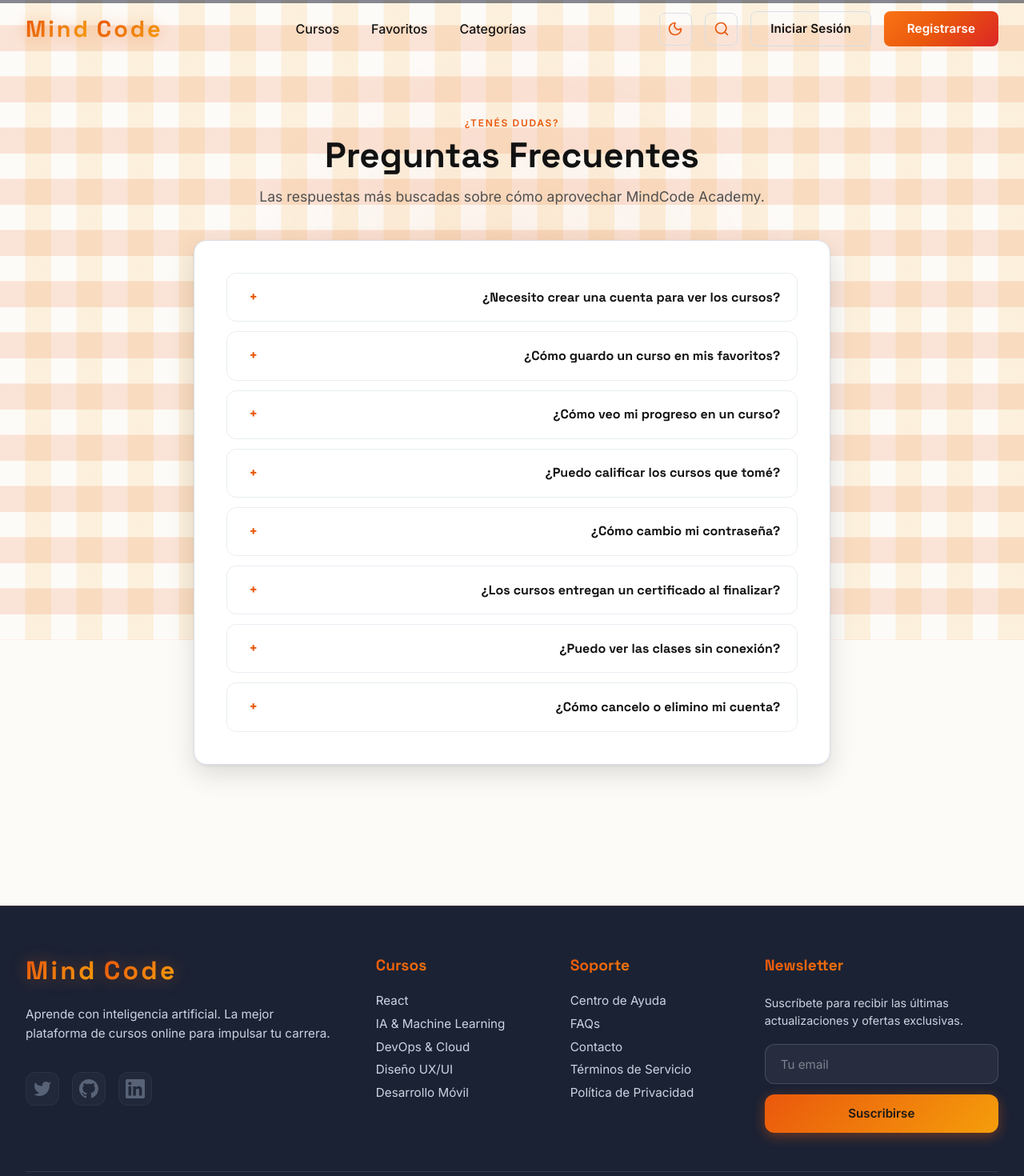
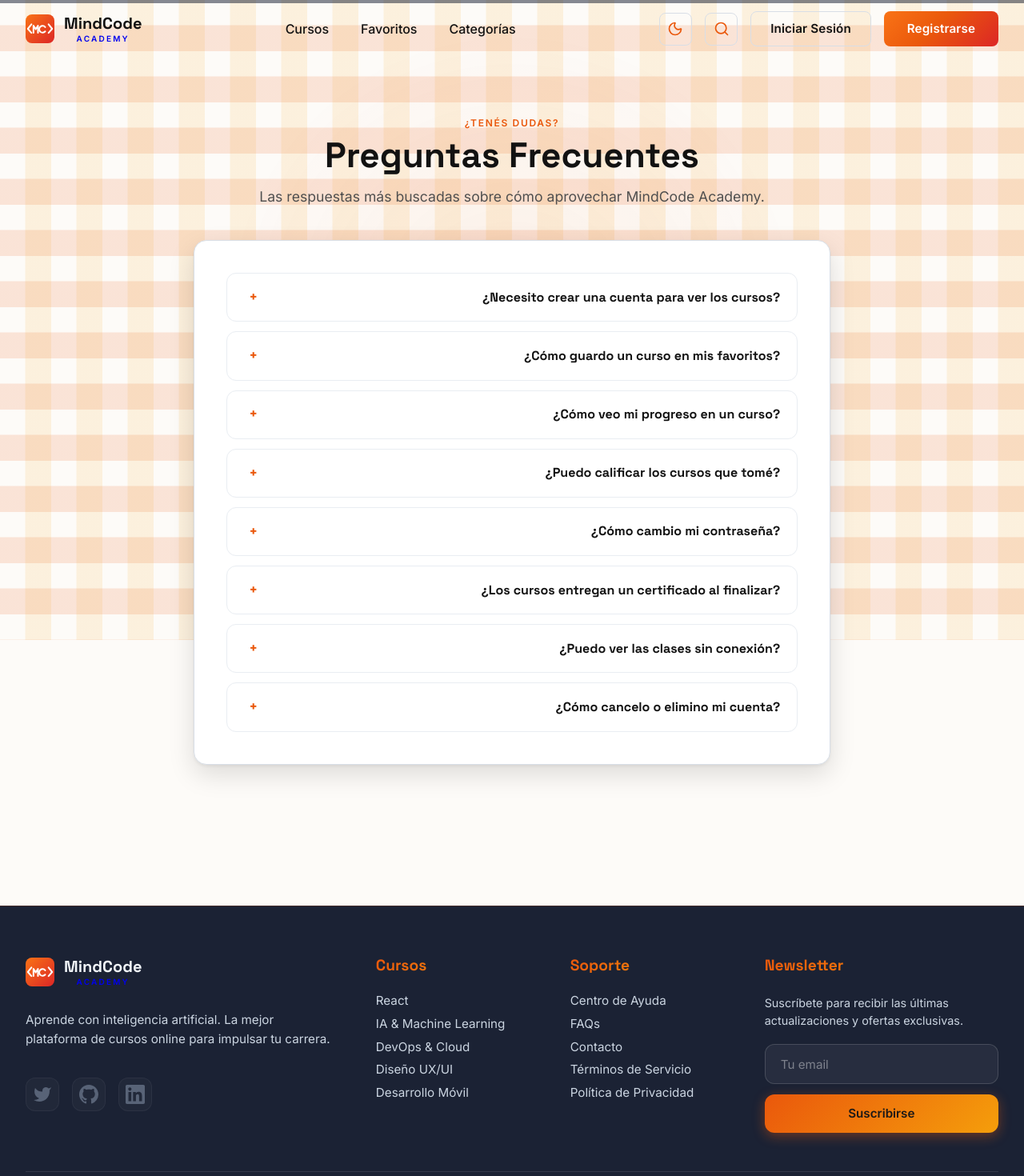
Before and after one commit to SilvanoPuccini/mindcode-academy, a Next.js app in the folder Frontend/: page /faq in a window 1280 px wide. Shown: the top 1470 px of the page at 80% size. Built offline with nearby package versions, Linux system fonts and the light colour scheme; no server answers.

Commit message:
feat(brand): <MC> monogram logo, favicon and wordmark lockup
- gradient tile with code angle brackets wrapping a glued MC ligature
- same artwork as app/icon.svg favicon
- wordmark: MindCode over letter-spaced Academy, centered, theme-aware

```diff
--- a/Frontend/src/app/forgot-password/page.tsx
+++ b/Frontend/src/app/forgot-password/page.tsx
@@ -24,7 +24,7 @@ export default function ForgotPasswordPage() {
     <main className={styles.authPage}>
       <div className={styles.card}>
         <div className={styles.logoWrap}>
-          <Logo />
+          <Logo withWordmark />
         </div>
 
         <header className={styles.header}>
--- a/Frontend/src/app/login/page.tsx
+++ b/Frontend/src/app/login/page.tsx
@@ -40,7 +40,7 @@ export default function LoginPage() {
     <main className={styles.authPage}>
       <div className={styles.card}>
         <div className={styles.logoWrap}>
-          <Logo />
+          <Logo withWordmark />
         </div>
 
         <header className={styles.header}>
--- a/Frontend/src/app/register/page.tsx
+++ b/Frontend/src/app/register/page.tsx
@@ -84,7 +84,7 @@ export default function RegisterPage() {
     <main className={styles.authPage}>
       <div className={styles.card}>
         <div className={styles.logoWrap}>
-          <Logo />
+          <Logo withWordmark />
         </div>
 
         <header className={styles.header}>
--- a/Frontend/src/components/Footer/Footer.module.scss
+++ b/Frontend/src/components/Footer/Footer.module.scss
@@ -35,38 +35,19 @@
   gap: 1.2rem;
 }
 
-.logo {
-  display: flex;
-  gap: 0.5rem;
-  align-items: center;
-  font-family: var(--font-space);
-  font-size: 2rem;
-  font-weight: 700;
-  letter-spacing: 0.1em;
-  margin-bottom: 0.5rem;
-}
-
-.logoMind {
-  background: linear-gradient(135deg, color('primary') 0%, color('secondary') 100%);
-  -webkit-background-clip: text;
-  -webkit-text-fill-color: transparent;
-  background-clip: text;
-  filter: drop-shadow(0 0 10px color('primary-glow'));
-}
-
-.logoIA {
-  background: linear-gradient(135deg, color('accent') 0%, color('secondary') 100%);
-  -webkit-background-clip: text;
-  -webkit-text-fill-color: transparent;
-  background-clip: text;
-  filter: drop-shadow(0 0 10px color('accent-glow'));
-}
-
 // The footer surface is intentionally dark in
 // BOTH themes (Netflix-style dark band), so its
 // interior colors are pinned to the dark-palette
 // slate values instead of theme tokens, which
 // would flip to dark-on-dark in light mode.
+// The Logo wordmark reads theme text vars, so the
+// same slate values are re-scoped onto the lockup.
+.lockup {
+  --text-primary: #F1F5F9;
+  --text-secondary: #94A3B8;
+  margin-bottom: 0.5rem;
+}
+
 .description {
   color: #CBD5E1;
   font-family: var(--font-inter);
--- a/Frontend/src/components/Footer/Footer.tsx
+++ b/Frontend/src/components/Footer/Footer.tsx
@@ -3,6 +3,7 @@
 import { useState } from 'react';
 import Link from 'next/link';
 import { useToast } from '@/contexts/ToastContext';
+import { Logo } from '@/components/Logo/Logo';
 import styles from './Footer.module.scss';
 
 // Real, editorial-worthy slice of the course-taxonomy.ts categories
@@ -49,9 +50,8 @@ export function Footer() {
         <div className={styles.grid}>
           {/* Column 1: About */}
           <div className={styles.column}>
-            <div className={styles.logo}>
-              <span className={styles.logoMind}>Mind</span>
-              <span className={styles.logoIA}>Code</span>
+            <div className={styles.lockup}>
+              <Logo withWordmark />
             </div>
             <p className={styles.description}>
               Aprende con inteligencia artificial. La mejor plataforma de cursos online para impulsar tu carrera.
--- a/Frontend/src/components/Logo/Logo.module.scss
+++ b/Frontend/src/components/Logo/Logo.module.scss
@@ -1,18 +1,13 @@
-@import '../../styles/vars.scss';
+// Branded logo lockup: gradient icon tile plus optional wordmark block.
+// Colors come from theme tokens so the wordmark stays legible in both
+// light and dark mode; the white strokes sit on the gradient tile and
+// are theme-independent.
 
-// Same visual recipe as the Navbar wordmark
-// (Navbar.module.scss), extracted so auth pages
-// (login/register/forgot-password) can link back
-// to the home page with a consistent brand mark.
 .logo {
   display: inline-flex;
-  gap: 0.5rem;
   align-items: center;
+  gap: 0.75rem;
   text-decoration: none;
-  font-family: var(--font-space);
-  font-size: 1.8rem;
-  font-weight: 700;
-  letter-spacing: 0.1em;
   transition: transform 0.3s;
 
   &:hover {
@@ -22,22 +17,36 @@
   &:focus-visible {
     outline: 2px solid var(--accent);
     outline-offset: 4px;
-    border-radius: 2px;
+    border-radius: var(--radius-sm);
   }
 }
 
-.logoMind {
-  background: linear-gradient(135deg, color('primary') 0%, color('secondary') 100%);
-  -webkit-background-clip: text;
-  -webkit-text-fill-color: transparent;
-  background-clip: text;
-  filter: drop-shadow(0 0 10px color('primary-glow'));
+.icon {
+  display: block;
+  flex-shrink: 0;
 }
 
-.logoIA {
-  background: linear-gradient(135deg, color('accent') 0%, color('secondary') 100%);
-  -webkit-background-clip: text;
-  -webkit-text-fill-color: transparent;
-  background-clip: text;
-  filter: drop-shadow(0 0 10px color('accent-glow'));
+.wordmark {
+  display: flex;
+  flex-direction: column;
+  align-items: center;
+  gap: 0.25rem;
 }
+
+.wordmarkTitle {
+  font-family: var(--font-space);
+  font-size: 1.25rem;
+  font-weight: 700;
+  line-height: 1;
+  color: var(--text-primary);
+}
+
+.wordmarkSubtitle {
+  font-family: var(--font-inter);
+  font-size: 10px;
+  font-weight: 600;
+  letter-spacing: 0.22em;
+  text-transform: uppercase;
+  line-height: 1;
+  color: var(--text-strong);
+}
--- a/Frontend/src/components/Logo/Logo.tsx
+++ b/Frontend/src/components/Logo/Logo.tsx
@@ -1,26 +1,78 @@
+import { useId } from "react";
 import Link from "next/link";
 import styles from "./Logo.module.scss";
 
 interface LogoProps {
+  /** Icon tile size in px. */
+  size?: number;
+  /** Show the "MindCode / ACADEMY" text lockup next to the icon. */
+  withWordmark?: boolean;
   className?: string;
   onClick?: () => void;
 }
 
 /**
- * MindCode Academy wordmark, linking back to the home page.
- * Shared by the Navbar and the standalone auth pages
+ * MindCode Academy brand mark: gradient tile with code brackets wrapping a
+ * glued "MC" ligature. Shared by the Navbar, Footer and standalone auth pages
  * (login/register/forgot-password), which don't mount
- * the full Navbar but still need a clickable way back.
+ * the full Navbar but still need a clickable way back home.
  */
-export function Logo({ className, onClick }: LogoProps) {
+export function Logo({
+  size = 36,
+  withWordmark = false,
+  className,
+  onClick,
+}: LogoProps) {
+  // Unique-per-instance gradient id so several logos can coexist
+  // on one page without their <defs> colliding (SVG ids are global).
+  const gradientId = `mc-logo-gradient-${useId().replace(/[^a-zA-Z0-9_-]/g, "")}`;
+
   return (
     <Link
       href="/"
+      aria-label={withWordmark ? undefined : "MindCode Academy"}
       className={className ? `${styles.logo} ${className}` : styles.logo}
       onClick={onClick}
     >
-      <span className={styles.logoMind}>Mind</span>
-      <span className={styles.logoIA}>Code</span>
+      <svg
+        className={styles.icon}
+        width={size}
+        height={size}
+        viewBox="0 0 64 64"
+        role="img"
+        aria-hidden="true"
+        focusable="false"
+      >
+        <defs>
+          <linearGradient id={gradientId} x1="0" y1="0" x2="1" y2="1">
+            <stop offset="0" stopColor="#F97316" />
+            <stop offset="1" stopColor="#DC2626" />
+          </linearGradient>
+        </defs>
+        <rect width="64" height="64" rx="14" fill={`url(#${gradientId})`} />
+        <g
+          stroke="#FFFFFF"
+          strokeWidth="3.6"
+          strokeLinecap="round"
+          strokeLinejoin="round"
+          fill="none"
+        >
+          {/* Left angle bracket */}
+          <path d="M13 22 L5 32 L13 41" />
+          {/* Glued MC ligature */}
+          <path d="M17.5 41 L17.5 25 L22.5 33 L27.5 25 L27.5 41" />
+          <path d="M43.5 28.2 A7.5 7.5 0 1 0 43.5 37.8" />
+          {/* Right angle bracket */}
+          <path d="M51 22 L59 32 L51 41" />
+        </g>
+      </svg>
+
+      {withWordmark && (
+        <span className={styles.wordmark}>
+          <span className={styles.wordmarkTitle}>MindCode</span>
+          <span className={styles.wordmarkSubtitle}>Academy</span>
+        </span>
+      )}
     </Link>
   );
 }
--- a/Frontend/src/components/Navbar/Navbar.tsx
+++ b/Frontend/src/components/Navbar/Navbar.tsx
@@ -71,7 +71,7 @@ export function Navbar() {
     <nav className={`${styles.navbar} ${scrolled ? styles.scrolled : ''}`}>
       <div className={styles.container}>
         {/* Logo */}
-        <Logo />
+        <Logo withWordmark />
 
         {/* Hamburger Button - Mobile Only */}
         <button
@@ -154,7 +154,7 @@ export function Navbar() {
       {/* Mobile Menu */}
       <div className={`${styles.mobileMenu} ${mobileMenuOpen ? styles.open : ''}`}>
         <div className={styles.mobileMenuHeader}>
-          <Logo onClick={toggleMobileMenu} />
+          <Logo withWordmark onClick={toggleMobileMenu} />
           <button className={styles.closeBtn} onClick={toggleMobileMenu} aria-label="Cerrar menú">
             <X size={24} aria-hidden="true" />
           </button>
```
Also changed, not shown: Frontend/src/app/icon.svg (added).
